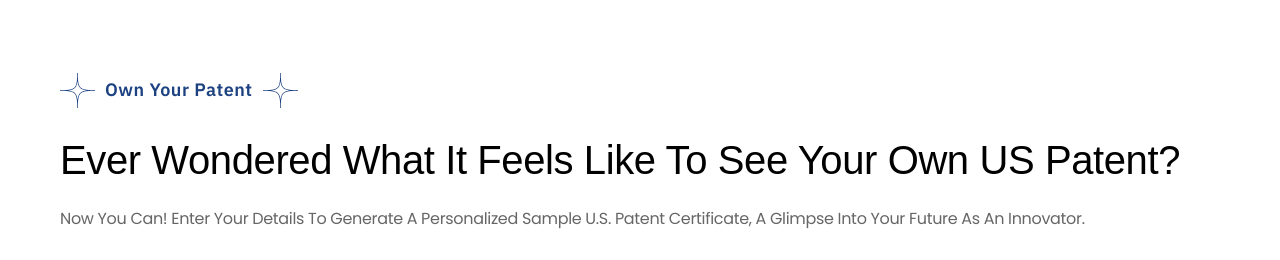
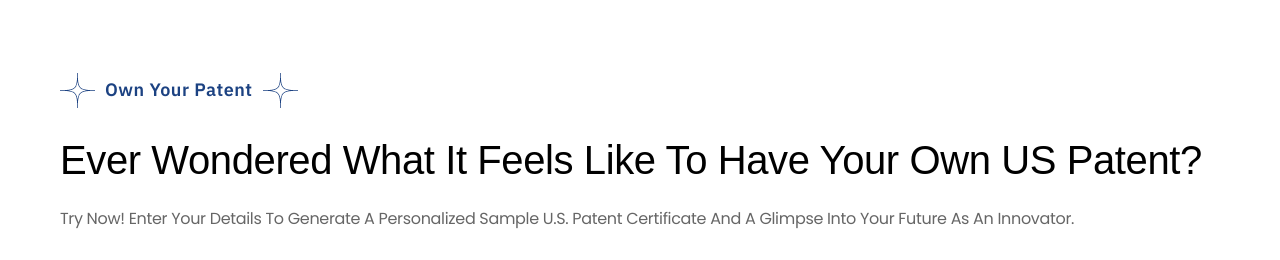
Before and after one commit to devops-89/tyi-us, a Next.js app: page /resources/get-a-us-patent in a window 1280 px wide. Shown: the part 2200-2460 px from the top of the page. Built offline with nearby package versions, Linux system fonts and the light colour scheme.

Commit message:
initial commit

```diff
--- a/components/layouts/patent-layout/sections/Generate.tsx
+++ b/components/layouts/patent-layout/sections/Generate.tsx
@@ -155,7 +155,7 @@ const PatentPreviewSection = () => {
             mb: 2,
           }}
         >
-          Ever Wondered What It Feels Like To See Your Own US Patent?
+          Ever wondered what it feels like to have your own US patent?
         </Typography>
 
         <Typography
@@ -173,8 +173,7 @@ const PatentPreviewSection = () => {
             mb: 4,
           }}
         >
-          Now You Can! Enter Your Details To Generate A Personalized Sample U.S.
-          Patent Certificate, A Glimpse Into Your Future As An Innovator.
+          Try now! Enter your details to generate a personalized sample U.S. Patent Certificate and a glimpse into your future as an innovator.
         </Typography>
 
         <Box
--- a/utils/website.ts
+++ b/utils/website.ts
@@ -139,7 +139,7 @@ To help participants bring their ideas to life, we’ve partnered with one of th
     competitions: {
       sparkle: "Global Stages",
       title: "Our Global Competitions",
-      description: "Celebrating young innovators through competitions across the globe, providing them with a platform for creativity, innovation, and real-world problem solving.",
+      description: "Celebrating young innovators through competitions across the globe, providing them with a platform for creativity, innovation, and real-world problem-solving.",
       buttonText: "Explore More",
       items: [
         {
```
